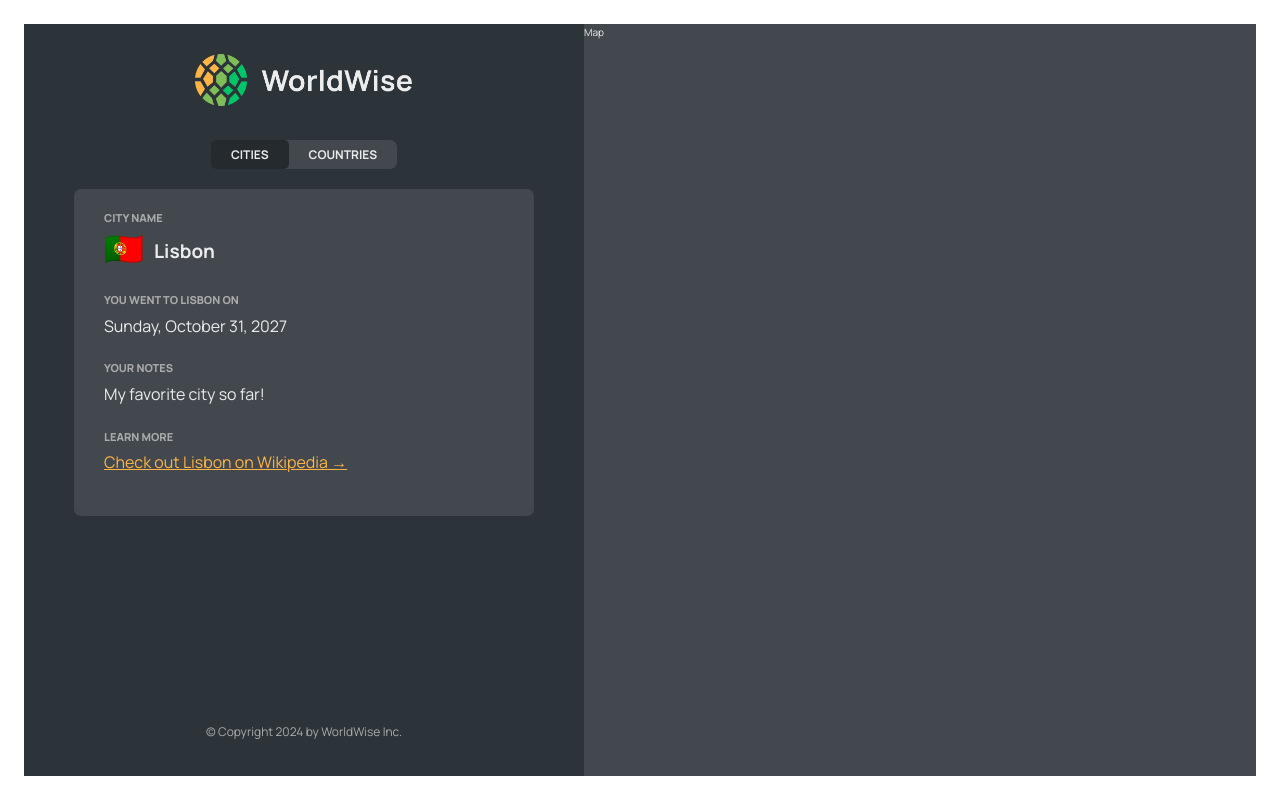
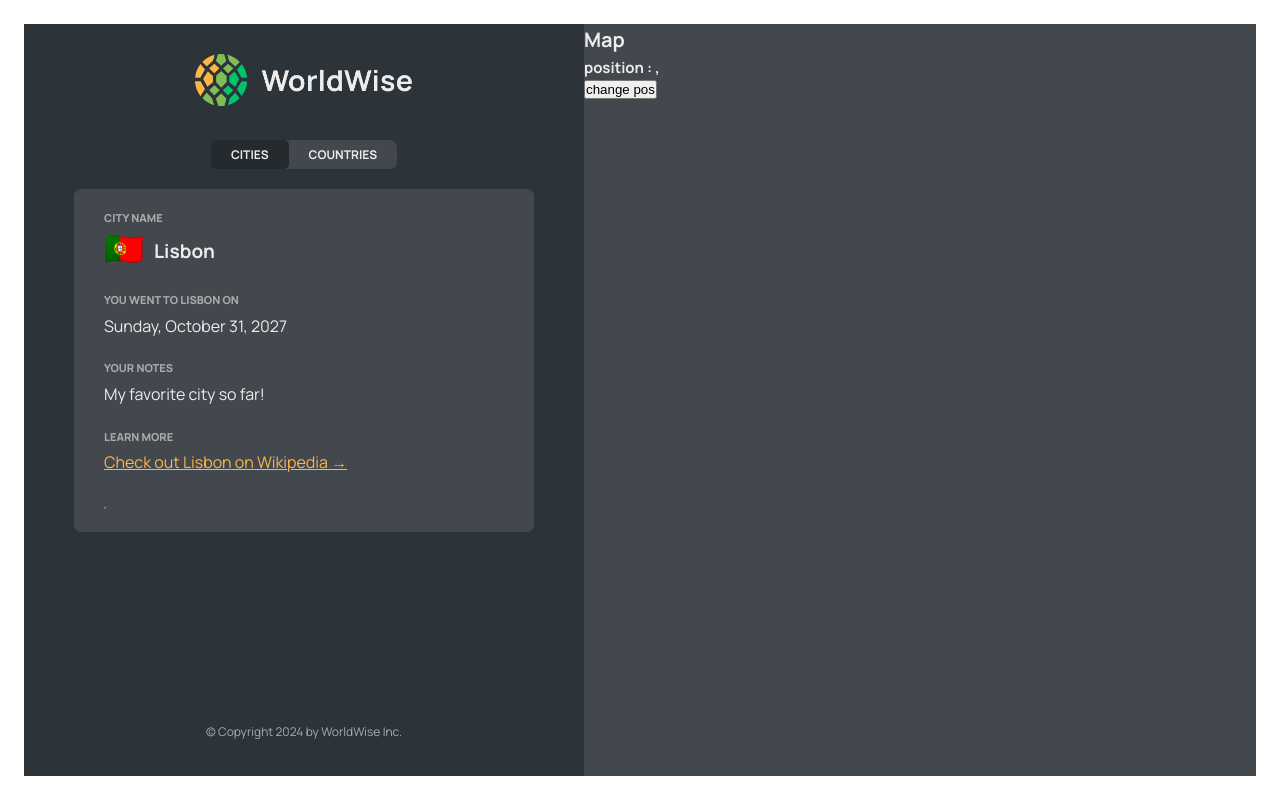
Before and after one commit to nitin-devatraj/worldwise, a React (Vite) app: page /app/cities/17806751 in a window 1280 px wide. Built offline with nearby package versions, Linux system fonts and the light colour scheme; data requests are answered from the project's data file.

Commit message:
add initial Map & CityDetails component along with query string

```diff
--- a/src/pages/app-layout/map/Map.jsx
+++ b/src/pages/app-layout/map/Map.jsx
@@ -1,5 +1,20 @@
+import { useSearchParams } from "react-router-dom";
 import styles from "./Map.module.css";
 
 export default function Map() {
-  return <div className={styles.mapContainer}>Map</div>;
+  const [searchParams, setSearchParams] = useSearchParams();
+  const lat = searchParams.get("lat");
+  const lng = searchParams.get("lng");
+
+  return (
+    <div className={styles.mapContainer}>
+      <h1>Map</h1>
+      <h2>
+        position : {lat}, {lng}
+      </h2>
+      <button onClick={() => setSearchParams({ lat: 12, lng: 23 })}>
+        change pos
+      </button>
+    </div>
+  );
 }
--- a/src/pages/app-layout/sidebar/city-details/CityDetails.jsx
+++ b/src/pages/app-layout/sidebar/city-details/CityDetails.jsx
@@ -1,4 +1,4 @@
-import { useParams } from "react-router-dom";
+import { useParams, useSearchParams } from "react-router-dom";
 import styles from "./CityDetails.module.css";
 
 const formatDate = (date) =>
@@ -11,6 +11,9 @@ const formatDate = (date) =>
 
 function CityDetails() {
   const { id } = useParams();
+  const [searchParams, setSearchParams] = useSearchParams();
+  const lat = searchParams.get("lat");
+  const lng = searchParams.get("lng");
 
   // TEMP DATA
   const currentCity = {
@@ -54,7 +57,10 @@ function CityDetails() {
         </a>
       </div>
 
-      <div>{/* <ButtonBack /> */}</div>
+      <div>
+        {/* <ButtonBack /> */}
+        {lat}, {lng}
+      </div>
     </div>
   );
 }
--- a/src/pages/app-layout/sidebar/city-list/city/City.jsx
+++ b/src/pages/app-layout/sidebar/city-list/city/City.jsx
@@ -9,11 +9,14 @@ const formatDate = (date) =>
   }).format(new Date(date));
 
 export default function City({ city }) {
-  const { cityName, emoji, date, id } = city;
+  const { cityName, emoji, date, id, position } = city;
 
   return (
     <li>
-      <Link className={styles.cityItem} to={`${id}`}>
+      <Link
+        className={styles.cityItem}
+        to={`${id}?lat=${position.lat}&lng=${position.lng}`}
+      >
         <span className={styles.emoji}>{emoji}</span>
         <h3 className={styles.name}>{cityName}</h3>
         <time className={styles.date}>{formatDate(date)}</time>
```
